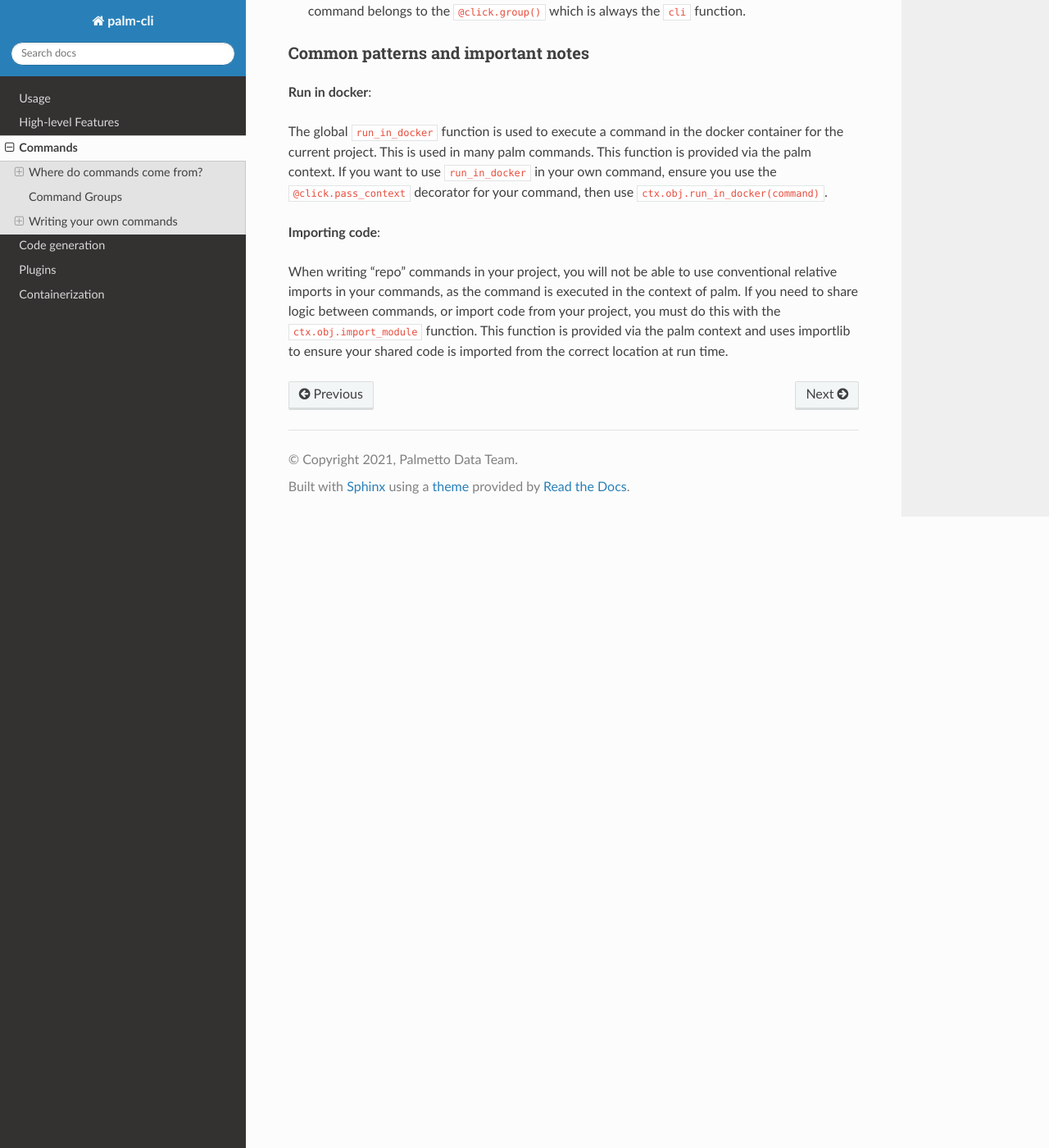
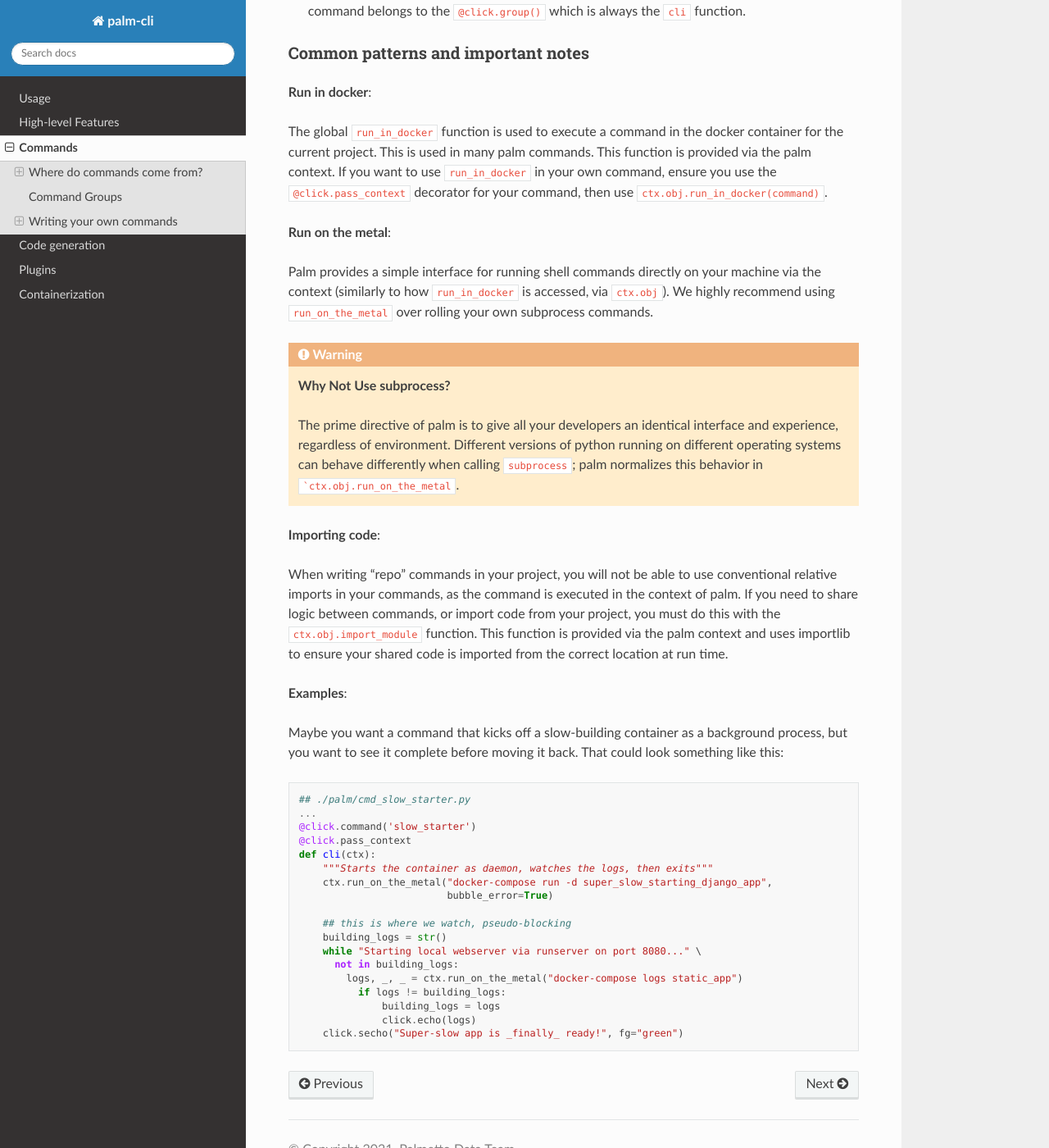
Before and after one commit to palmetto/palm-cli, a Sphinx documentation site: the page built from docs/source/commands.rst, in a window 1280 px wide and 1400 px high, scrolled down 1840 px. Shown: the whole window at 82% size. Built offline with Sphinx 7.4.7 and the Read the Docs theme 2.0.0, drawn with Linux system fonts in a browser that asks for light colours.

Commit message:
added docs

````diff
--- a/docs/source/commands.rst
+++ b/docs/source/commands.rst
@@ -95,6 +95,21 @@ is provided via the palm context. If you want to use ``run_in_docker`` in your
 own command, ensure you use the ``@click.pass_context`` decorator for your command,
 then use ``ctx.obj.run_in_docker(command)``.
 
+**Run on the metal**:
+
+Palm provides a simple interface for running shell commands directly on your machine via
+the context (similarly to how ``run_in_docker`` is accessed, via ``ctx.obj``). We highly
+recommend using ``run_on_the_metal`` over rolling your own subprocess commands.
+
+.. warning::
+
+  **Why Not Use subprocess?**
+
+  The prime directive of palm is to give all your developers an identical interface and
+  experience, regardless of environment. Different versions of python running on different
+  operating systems can behave differently when calling ``subprocess``; palm normalizes this
+  behavior in ```ctx.obj.run_on_the_metal``.
+
 **Importing code**:
 
 When writing "repo" commands in your project, you will not be able to use
@@ -103,3 +118,30 @@ the context of palm. If you need to share logic between commands, or import code
 from your project, you must do this with the ``ctx.obj.import_module`` function.
 This function is provided via the palm context and uses importlib to ensure
 your shared code is imported from the correct location at run time.
+
+**Examples**:
+
+Maybe you want a command that kicks off a slow-building container
+as a background process, but you want to see it complete before moving it back.
+That could look something like this:
+
+.. code:: python
+
+  ## ./palm/cmd_slow_starter.py
+  ...
+  @click.command('slow_starter')
+  @click.pass_context
+  def cli(ctx):
+      """Starts the container as daemon, watches the logs, then exits"""
+      ctx.run_on_the_metal("docker-compose run -d super_slow_starting_django_app",
+                           bubble_error=True)
+
+      ## this is where we watch, pseudo-blocking
+      building_logs = str()
+      while "Starting local webserver via runserver on port 8080..." \
+        not in building_logs:
+          logs, _, _ = ctx.run_on_the_metal("docker-compose logs static_app")
+            if logs != building_logs:
+                building_logs = logs
+                click.echo(logs)
+      click.secho("Super-slow app is _finally_ ready!", fg="green")
````
